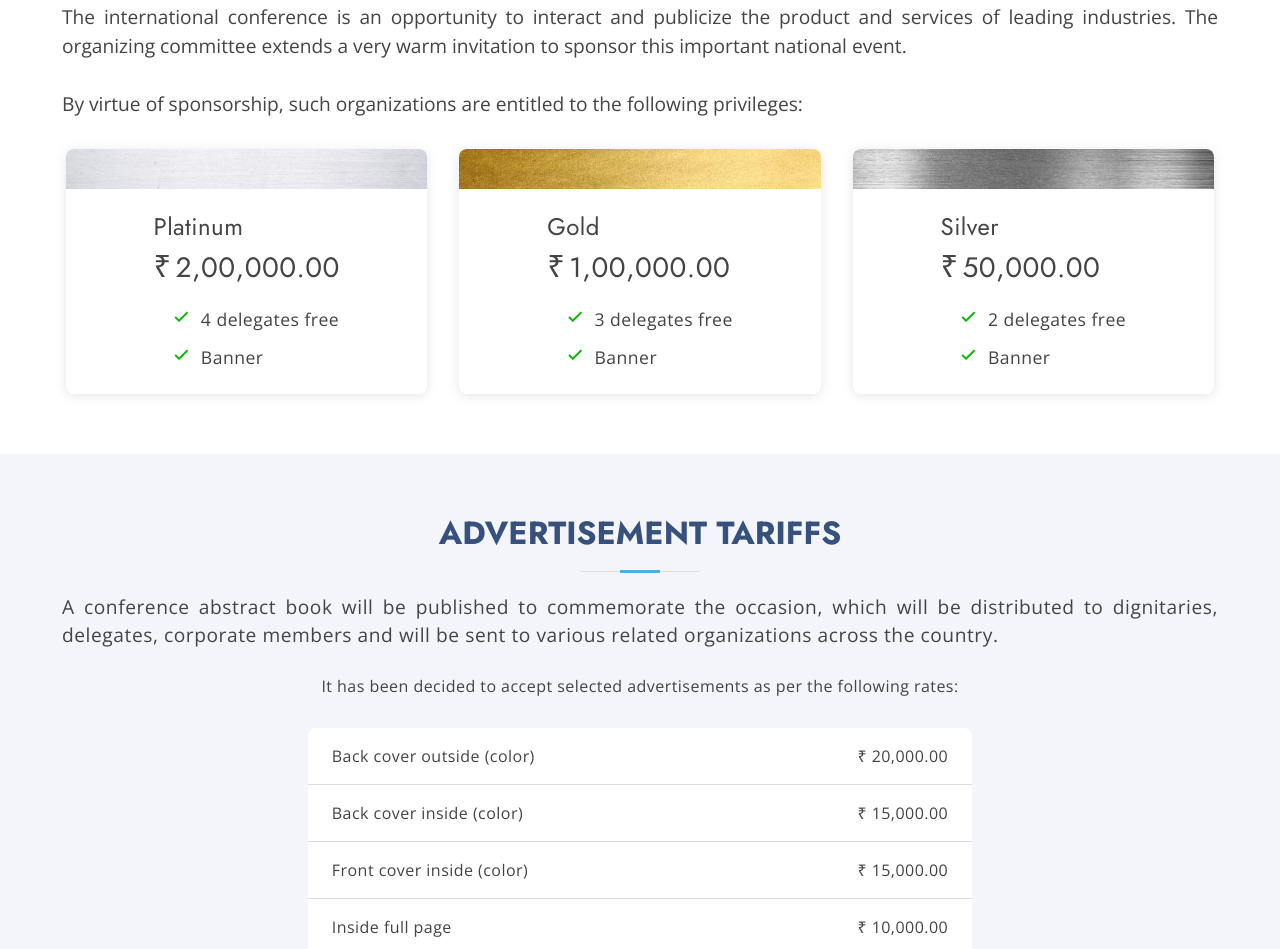
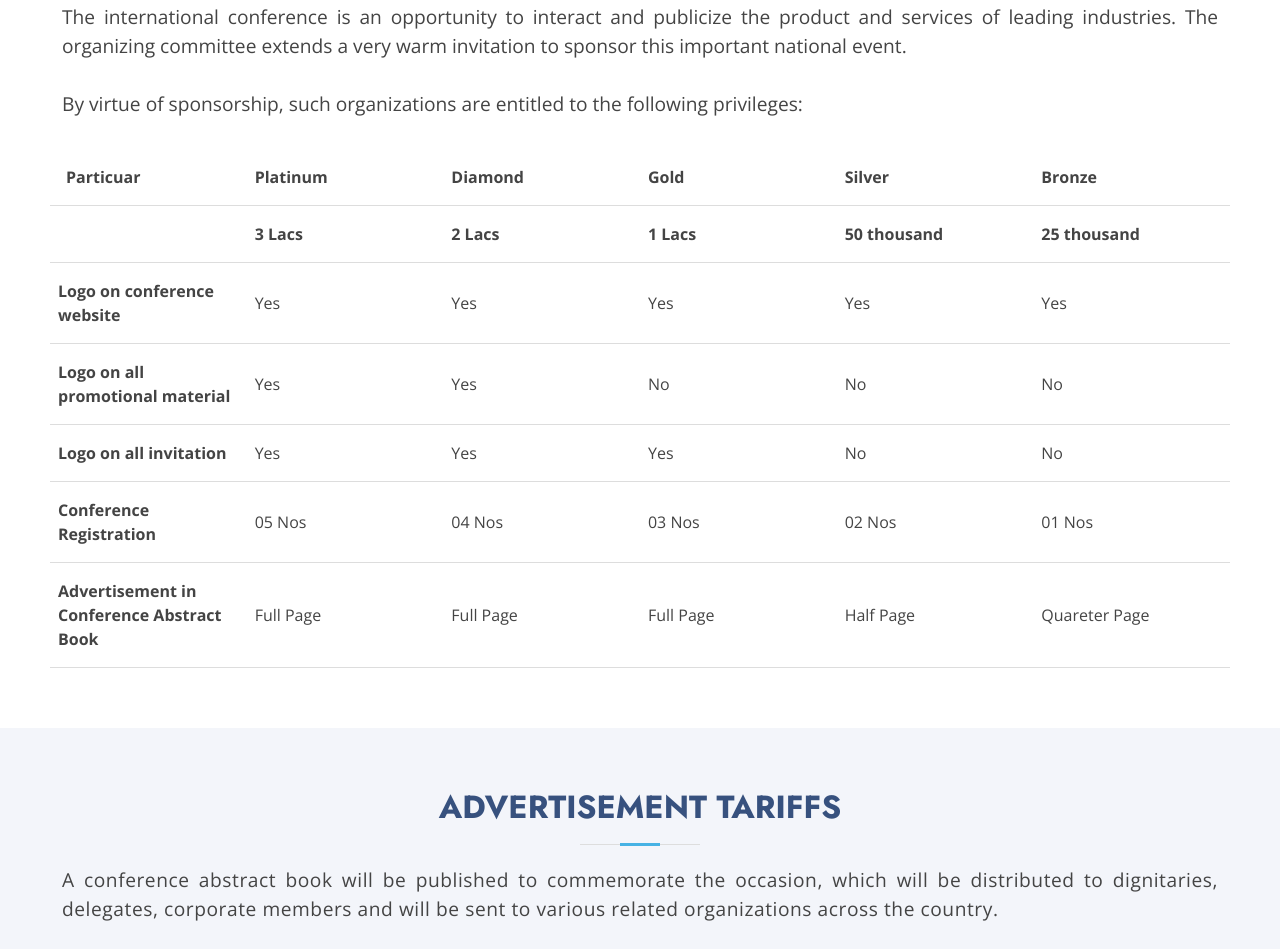
Before and after one commit to ayayushsharma/imme2022, a plain HTML site: page index.html in a window 1280 px wide. Shown: the part 5343-6292 px from the top of the page. Drawn offline with nearby package versions, Linux system fonts and the light colour scheme.

Commit message:
Changing sponsorship details

```diff
--- a/assets/css/custom.scss
+++ b/assets/css/custom.scss
@@ -551,3 +551,19 @@
 }
 
 /***********************************************************/
+
+#Call-for-Sponsorship-Lists {
+  overflow-x: auto;
+  table  {
+    tr {
+      font-weight: 500;
+      transition: 0.2s;
+      border-bottom: 1px solid #ddd;
+    }
+
+    td {
+      padding: 1em 0.5em;
+    }
+  }
+
+}
--- a/index.html
+++ b/index.html
@@ -701,7 +701,74 @@
             privileges:
           </p>
         </div>
-        <div class="row" id="Call-for-Sponsorship-Lists"></div>
+        <div class="row" id="Call-for-Sponsorship-Lists">
+          <table>
+                  <tbody><tr>
+                    <td style="padding: 1em;" width="180px"><strong>Particuar</strong></td>
+                    <!-- <td><tr>
+                <td>Platinum</td>
+              </tr><hr>
+            <tr>
+              <td>1.5 lacs</td>
+            </tr></td> -->
+                    <td style="padding: 0.5em;" width="180px"><strong>Platinum</strong></td>
+                    <td style="padding: 0.5em;" width="180px"><strong>Diamond</strong></td>
+                    <td style="padding: 0.5em;" width="180px"><strong>Gold</strong></td>
+                    <td style="padding: 0.5em;" width="180px"><strong>Silver</strong></td>
+                    <td style="padding: 0.5em;" width="180px"><strong>Bronze</strong></td>
+
+                  </tr><tr>
+                    <td></td>
+                    <td><strong>3 Lacs</strong></td>
+                    <td><strong>2 Lacs</strong></td>
+                    <td><strong>1 Lacs</strong></td>
+                    <td><strong>50 thousand</strong></td>
+                    <td><strong>25 thousand</strong></td>
+
+                  </tr>
+                  <tr>
+                    <td><strong>Logo on conference website</strong></td>
+                    <td>Yes</td>
+                    <td>Yes</td>
+                    <td>Yes</td>
+                    <td>Yes</td>
+                    <td>Yes</td>
+                  </tr>
+                  <tr>
+                    <td><strong>Logo on all promotional material</strong></td>
+                    <td>Yes</td>
+                    <td>Yes</td>
+                    <td>No</td>
+                    <td>No</td>
+                    <td>No</td>
+                  </tr>
+                  <tr>
+                    <td><strong>Logo on all invitation</strong></td>
+                    <td>Yes</td>
+                    <td>Yes</td>
+                    <td>Yes</td>
+                    <td>No</td>
+                    <td>No</td>
+                  </tr>
+                  <tr>
+                    <td><strong>Conference Registration</strong></td>
+                    <td>05 Nos</td>
+                    <td>04 Nos</td>
+                    <td>03 Nos</td>
+                    <td>02 Nos</td>
+                    <td>01 Nos</td>
+                  </tr>
+                  <tr>
+                    <td><strong>Advertisement in Conference Abstract Book</strong></td>
+                    <td>Full Page</td>
+                    <td>Full Page</td>
+                    <td>Full Page</td>
+                    <td>Half Page</td>
+                    <td>Quareter Page</td>
+                  </tr>
+
+                </tbody></table>
+        </div>
         <script>
           let callForSponsorship = {
             // files the Call for Sponsorship List section
@@ -768,7 +835,7 @@
               selectID.innerHTML = resultInnerHTML;
             },
           };
-          callForSponsorship.PriceCards();
+          // callForSponsorship.PriceCards();
         </script>
       </div>
     </section>
```
Also changed, not shown: assets/css/custom.css, 1 other file.
